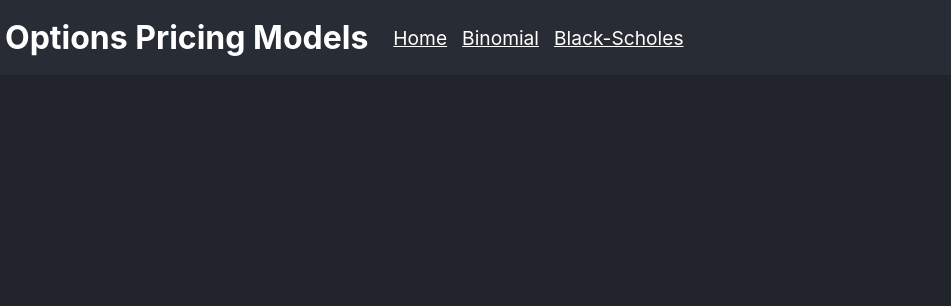
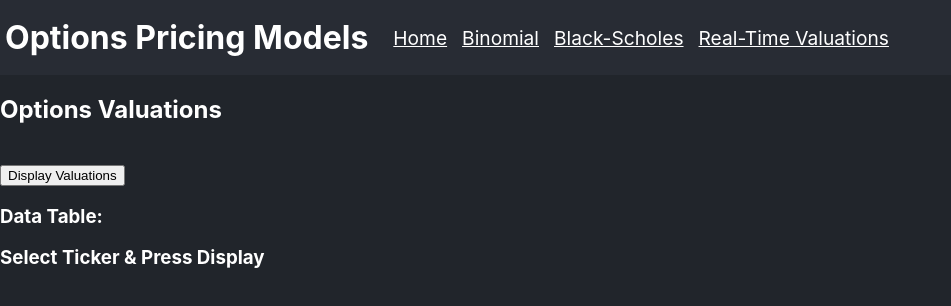
Before and after one commit to AnuragChaudhari7/optionsPricing, a React (Create React App) app in the folder frontend/: page /valuations in a window 1280 px wide. Shown: the top 306 px of the page, without its empty margins (0-951 px from the left). Built offline with nearby package versions, Linux system fonts and the light colour scheme.

Commit message:
df rendered to site

```diff
--- a/frontend/src/App.jsx
+++ b/frontend/src/App.jsx
@@ -4,7 +4,7 @@ import './App.css';
 import Home from './Home';
 import Binomial from './Binomial';
 import BlackScholes from './BlackScholes';
-
+import Valuations from './Valuations';
 
 function App() {
   return (
@@ -16,6 +16,7 @@ function App() {
               <Link to="/">Home</Link>
               <Link to="/binomial">Binomial</Link>
               <Link to="/blackscholes">Black-Scholes</Link>
+              <Link to="/valuations">Real-Time Valuations</Link>
             </nav>
 
         </header>
@@ -24,6 +25,7 @@ function App() {
                 <Route path="/" element={<Home />} />
                 <Route path="/binomial" element={<Binomial />} />
                 <Route path="/blackscholes" element={<BlackScholes />} />
+                <Route path="/valuations" element={<Valuations />} />
             </Routes>
         </main>
     </div>
--- /dev/null
+++ b/frontend/src/Valuations.css
@@ -0,0 +1,3 @@
+.Valuations {
+    color: white;
+}
--- /dev/null
+++ b/frontend/src/Valuations.jsx
@@ -0,0 +1,71 @@
+import React, { useState } from 'react';
+import axios from 'axios';
+import './Valuations.css';
+
+function Valuations(){
+    const [valuationTable, setValuationTable] = useState();
+    // hard code ticker for now
+    const ticker = {ticker:"amzn"}
+
+    const renderTable = (table) => {
+        let rows = []
+        let columns = []
+        const keys = Object.keys(table);
+        for(let i = 0; i < Object.keys(table[keys[0]]).length; i++){
+            let row = {};
+            keys.forEach(key => {
+                row[key] = table[key][i]
+            });
+            rows.push(row);
+        }
+        columns = keys;
+
+        return (<table>
+            <thead>
+                <tr>
+                    {columns.map((column) => (
+                        <th key={column}>{column}</th>
+                    ))}
+                </tr>
+            </thead>
+            <tbody>
+                {rows.map((row, index) => (
+                    <tr key={index}>
+                        {columns.map((column) => (
+                            <td key={column}>{row[column]}</td>
+                        ))}
+                    </tr>
+                ))}
+            </tbody>
+        </table>);
+    }
+
+    const handleDisplay = async () => {
+        try {
+            const response = await axios.post(`${process.env.REACT_APP_API_BASE_URL}/api/realtime/valuations`, ticker);
+
+            setValuationTable(response.data)
+            renderTable(valuationTable)
+
+        } catch (error) {
+            console.error('Error fetching result:', error);
+        }
+    };
+
+
+    return (
+        <div className='Valuations'>
+            <h2 className='Valuations-title'>Options Valuations</h2>
+            <br></br>
+            <button onClick={handleDisplay}>Display Valuations</button>
+
+            <br></br>
+            <h3>Data Table:</h3>
+            {valuationTable ? renderTable(valuationTable) : <h3>Select Ticker & Press Display</h3>}
+        </div>
+    )
+
+
+}
+
+export default Valuations;
```
Also changed, not shown: 1 other file (tests, documents, lock files or other folders).
